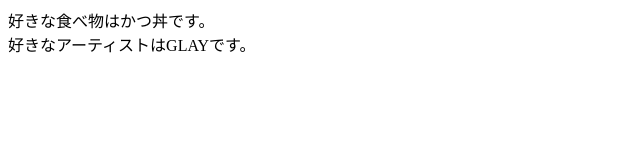
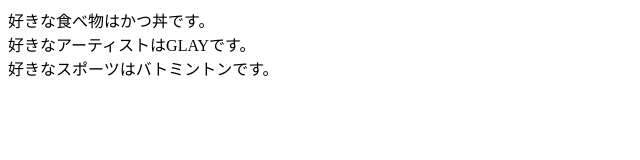
Before and after one commit to Kudo-Taichi/comman-fast, a plain HTML site: page index.html in a window 1280 px wide. Shown: the whole page, without its empty margins (0-640 px from the left). Drawn offline with Linux system fonts and the light colour scheme.

Commit message:
好きなスポーツの追加

```diff
--- a/index.html
+++ b/index.html
@@ -3,5 +3,6 @@
 <body>
     好きな食べ物はかつ丼です。<br>
     好きなアーティストはGLAYです。<br>
+    好きなスポーツはバトミントンです。<br>
 </body>
 </html>
```
